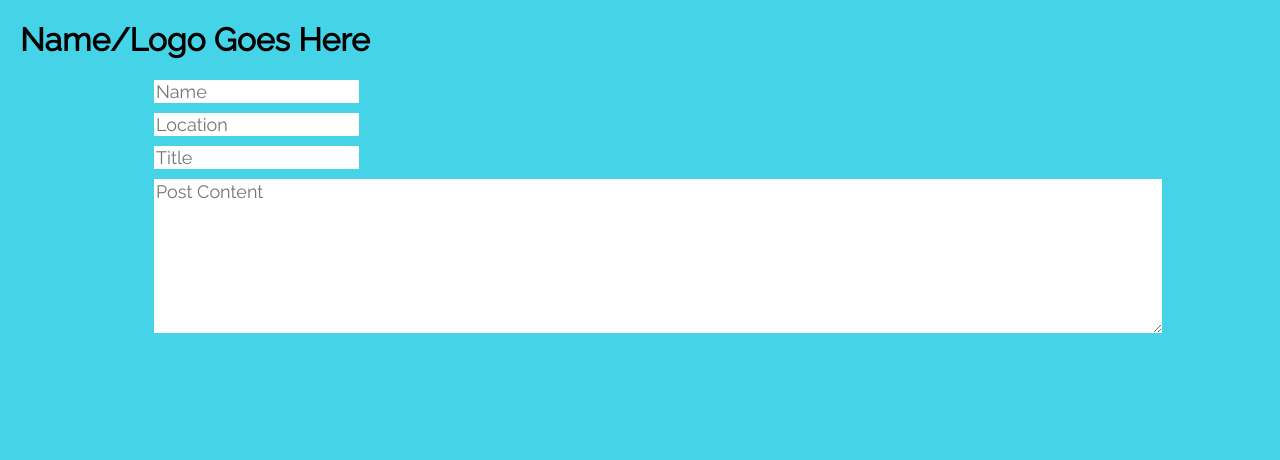
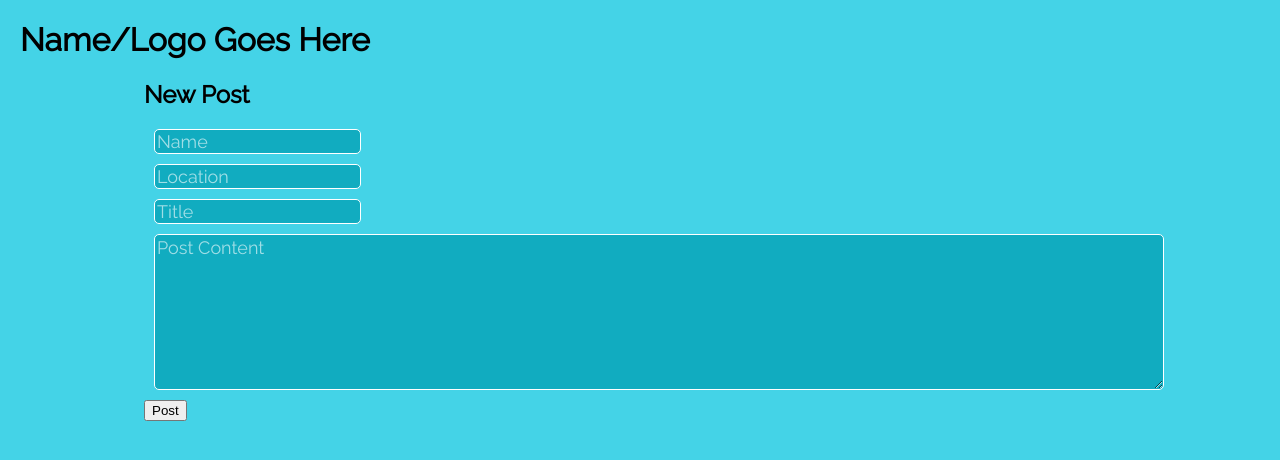
Before and after one commit to MellKay/community-hackathon, a React (Create React App) app: page /newPost in a window 1280 px wide. Shown: the top 460 px of the page. Built offline with nearby package versions, Linux system fonts and the light colour scheme.

Commit message:
waiting on id route

```diff
--- a/src/components/App/App.js
+++ b/src/components/App/App.js
@@ -4,6 +4,7 @@ import "./App.css";
 import { BrowserRouter as Router, Switch, Route, Link } from "react-router-dom";
 import Home from "../Home";
 import NewPost from "../NewPost";
+import IndividualPost from "../IndividualPost";
 
 function App() {
   return (
@@ -16,6 +17,9 @@ function App() {
           <Route path="/newPost">
             <NewPost />
           </Route>
+          <Route path="/:id">
+            <IndividualPost />
+          </Route>
           <Route path="/">
             <Home />
           </Route>
--- /dev/null
+++ b/src/components/IndividualPost/index.js
@@ -0,0 +1,38 @@
+import React, { useState, useEffect } from "react";
+import "../Posts/posts.css";
+import { useParams } from "react-router-dom";
+
+const dummyData = [
+  { title: "Hello World", content: "Wagwan Chaps", location: "Birmingham" },
+  { title: "Beans", content: "On Toast", location: "Birmingham" },
+  { title: "ThunderStruck", content: "Best Team", location: "Birmingham" },
+];
+
+function IndividualPost() {
+  const [postData, setPost] = useState([]);
+  const { id } = useParams();
+  useEffect(() => {
+    async function getPost() {
+      const res = await fetch(`http://localhost:5000/posts/${id}`);
+      const data = await res.json();
+
+      setPost(data);
+    }
+    getPost();
+  }, []);
+  return (
+    <div>
+      <div className="post">
+        <h3>{postData.title}</h3>
+        <img
+          src="https://image.flaticon.com/icons/svg/67/67347.svg"
+          alt="location icon"
+        />
+        <small>{postData.location}</small>
+        <p> {postData.content}</p>
+      </div>
+    </div>
+  );
+}
+
+export default IndividualPost;
--- a/src/components/NewPost/index.js
+++ b/src/components/NewPost/index.js
@@ -1,15 +1,70 @@
-import React from "react";
+import React, { useState } from "react";
 import "./newPost.css";
 
 function NewPost() {
+  let initialState = {
+    name: "",
+    location: "",
+    title: "",
+    content: "",
+  };
+  const [formState, setFormState] = useState(initialState);
+
+  function handleChange(e) {
+    const newName = e.target.name;
+    const newValue = e.target.value;
+    setFormState({ ...formState, [newName]: newValue });
+  }
+
+  async function handleClick() {
+    const res = await fetch(`http://localhost:5000/posts`, {
+      mode: "cors",
+      headers: {
+        "Access-Control-Allow-Origin": "*",
+        "Content-Type": "application/json",
+      },
+      method: "POST",
+      body: JSON.stringify({
+        name: formState.name,
+        title: formState.title,
+        location: formState.location,
+        content: formState.content,
+      }),
+    });
+    console.log(formState);
+  }
+
   return (
     <>
       <div className="App">
+        <h2>New Post</h2>
         <div className="inputWrapper">
-          <input placeholder="Name" />
-          <input placeholder="Location" />
-          <input placeholder="Title" />
-          <textarea placeholder="Post Content" />
+          <input
+            placeholder="Name"
+            onChange={handleChange}
+            name="name"
+            value={formState.name}
+          />
+          <input
+            placeholder="Location"
+            onChange={handleChange}
+            name="location"
+            value={formState.location}
+          />
+          <input
+            placeholder="Title"
+            onChange={handleChange}
+            name="title"
+            value={formState.title}
+          />
+          <textarea
+            placeholder="Post Content"
+            onChange={handleChange}
+            name="content"
+            value={formState.content}
+          />
+
+          <button onClick={handleClick}>Post</button>
         </div>
       </div>
     </>
--- a/src/components/NewPost/newPost.css
+++ b/src/components/NewPost/newPost.css
@@ -3,8 +3,15 @@ textarea {
   font-family: "Raleway", sans-serif;
   display: block;
   margin: 10px;
-  border: none;
+  border: 1px solid white;
+  border-radius: 5px;
   font-size: large;
+  background-color: #11acc0;
+}
+
+::placeholder {
+  color: white;
+  opacity: 0.6;
 }
 
 textarea {
--- a/src/components/Posts/index.js
+++ b/src/components/Posts/index.js
@@ -1,11 +1,6 @@
 import React, { useState, useEffect } from "react";
 import "./posts.css";
-
-const dummyData = [
-  { title: "Hello World", content: "Wagwan Chaps", location: "Birmingham" },
-  { title: "Beans", content: "On Toast", location: "Birmingham" },
-  { title: "ThunderStruck", content: "Best Team", location: "Birmingham" },
-];
+import { Link } from "react-router-dom";
 
 function Posts() {
   const [posts, setPosts] = useState([]);
@@ -24,12 +19,16 @@ function Posts() {
     <div>
       {posts.map((item) => {
         return (
-          <div className="post">
-            <h3>{item.title}</h3>
-            <img src="https://image.flaticon.com/icons/svg/67/67347.svg" />
-            <small>{item.location}</small>
-            <p>{item.content}</p>
-          </div>
+          <Link to={`/${item.id}`} className="links">
+            <div className="post">
+              <h3>{item.title}</h3>
+              <img
+                src="https://image.flaticon.com/icons/svg/67/67347.svg"
+                alt="location icon"
+              />
+              <small>{item.location}</small>
+            </div>
+          </Link>
         );
       })}
     </div>
--- a/src/components/Posts/posts.css
+++ b/src/components/Posts/posts.css
@@ -4,6 +4,8 @@
   background-color: #11acc0;
   border-radius: 5px;
   width: 90%;
+  height: auto;
+  padding-bottom: 15px;
 }
 
 .post > p,
```
